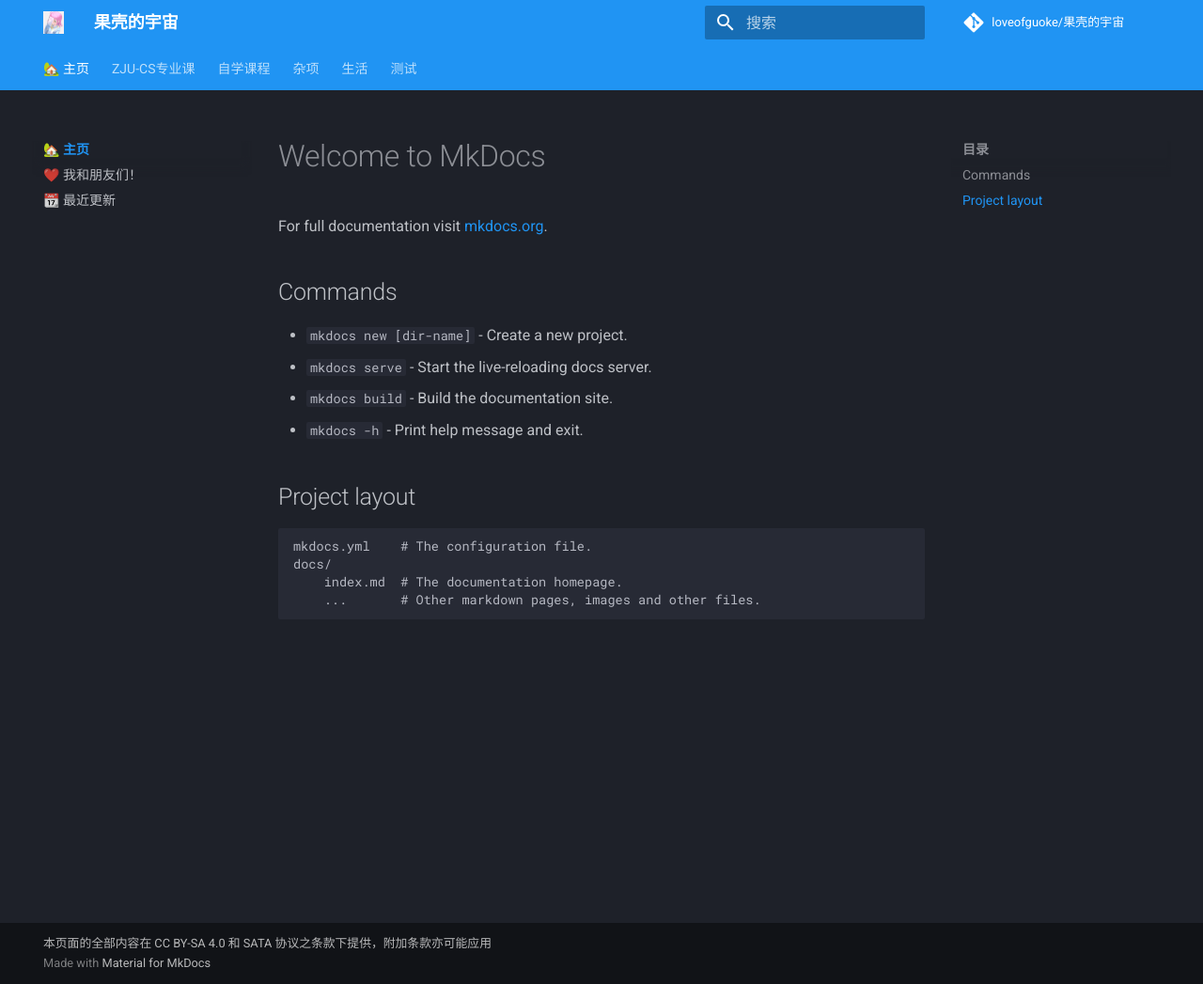
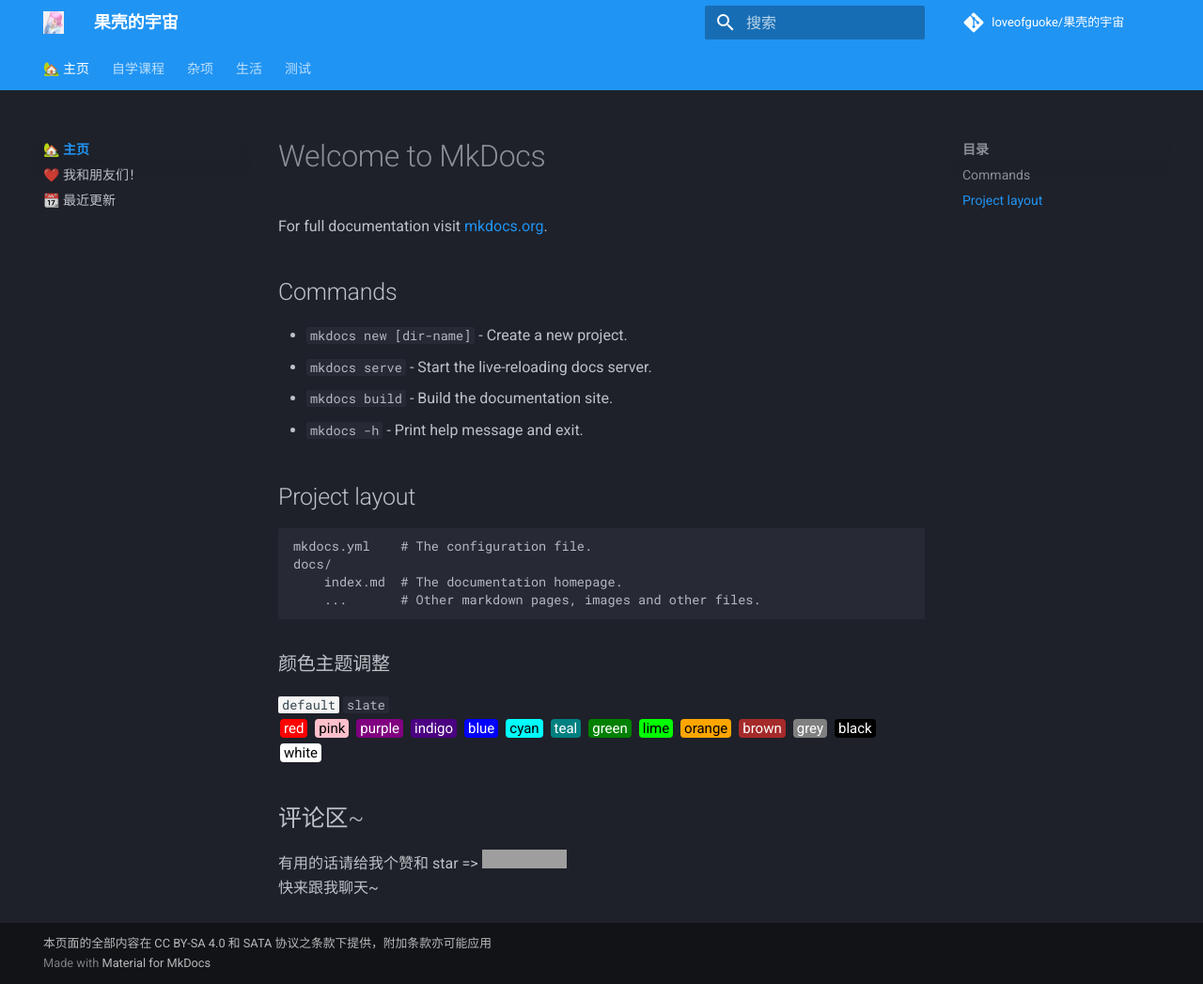
Before and after one commit to loveofguoke/loveofguoke.github.io, an MkDocs documentation site: the page built from docs/index.md, in a window 1280 px wide and 1047 px high. Shown: the whole window at 94% size. Built offline with MkDocs 1.6.1 and Material for MkDocs 9.7.7, drawn with Linux system fonts in a browser that asks for light colours; comment, search, counter and statistics services are not loaded; some of the changed lines change nothing that is shown; grey boxes are pictures that could not be loaded.

Commit message:
add comment system

```diff
--- a/mkdocs.yml
+++ b/mkdocs.yml
@@ -4,10 +4,10 @@
     - ❤️ 我和朋友们！: home/about.md
     - 📆 最近更新: recent.md
     # - 🌈 颜色主题 & 夜间模式: home/theme.md
-  - ZJU-CS专业课:
-    # - 核心知识/index.md
-    - 操作系统:
-      - 1 写在前面: 专业课程/os/1_intro.md
+  # - ZJU-CS专业课:
+  #   # - 核心知识/index.md
+  #   - 操作系统:
+  #     - 1 写在前面: 专业课程/os/1_intro.md
       # - 2 进程同步: 专业课程/os/Chap6 进程同步.md
       # - 3 死锁: 专业课程/os/Chap7 死锁.md
   - 自学课程:
@@ -46,7 +46,7 @@
   font:
     text: Roboto
     code: Roboto Mono
-  # custom_dir: overrides # 用来搞评论的，参考 https://squidfunk.github.io/mkdocs-material/setup/adding-a-comment-system/
+  custom_dir: overrides # 用来搞评论的，参考 https://squidfunk.github.io/mkdocs-material/setup/adding-a-comment-system/
 
 edit_uri: ""
 
--- a/overrides/partials/comments.html
+++ b/overrides/partials/comments.html
@@ -49,7 +49,7 @@
 
 <h2 ><!-- {{ lang.t("meta.comments") }} -->评论区~</h2>
 
-有用的话请给我个赞和 star => <a href="https://github.com/xuan-insr/xuan-insr.github.io"><img alt="GitHub stars" src="https://img.shields.io/github/stars/xuan-insr/xuan-insr.github.io.svg?style=plastic&amp;label=Stars"></a>
+有用的话请给我个赞和 star => <a href="https://github.com/loveofguoke/loveofguoke.github.io"><img alt="GitHub stars" src="https://img.shields.io/github/stars/loveofguoke/loveofguoke.github.io.svg?style=plastic&amp;label=Stars"></a>
 
 </br>
 
@@ -58,10 +58,10 @@
 </div>
 
 <script src="https://giscus.app/client.js"
-        data-repo="xuan-insr/discussion"
-        data-repo-id="R_kgDOIUW7XA"
+        data-repo="loveofguoke/discussions"
+        data-repo-id="R_kgDOIzXOJg"
         data-category="General"
-        data-category-id="DIC_kwDOIUW7XM4CSOC3"
+        data-category-id="DIC_kwDOIzXOJs4CTrVw"
         data-mapping="pathname"
         data-strict="0"
         data-reactions-enabled="1"
```
